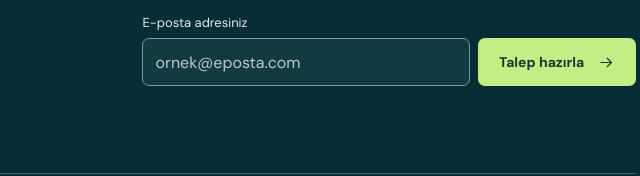
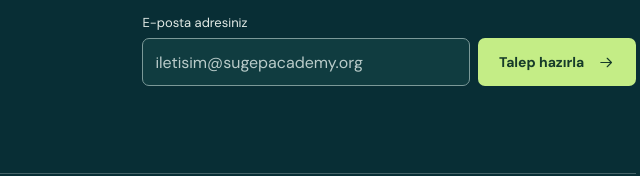
Before and after one commit to eylulucar/sugepacademy, a plain HTML site: page index.html in a window 1280 px wide. Shown: the part 2650-2826 px from the top of the page, 567-1207 px from the left. Drawn offline with Linux system fonts and the light colour scheme.

Commit message:
Update index.html

```diff
--- a/index.html
+++ b/index.html
@@ -422,7 +422,7 @@
                 type="email"
                 id="email"
                 autocomplete="email"
-                placeholder="ornek@eposta.com"
+                placeholder="iletisim@sugepacademy.org"
                 required
               /><button type="submit" class="btn lime">
                 Talep hazırla
```
